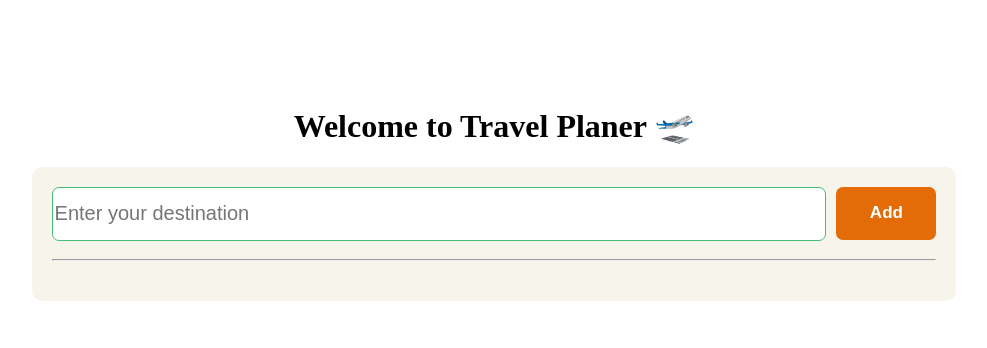
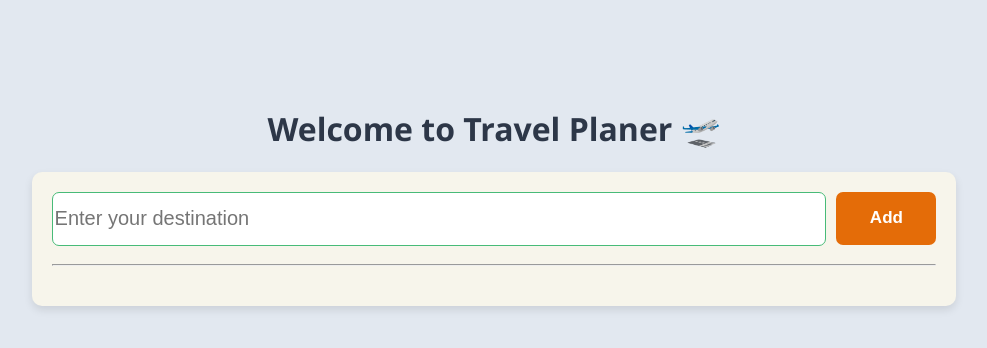
Before and after one commit to MdSabbirHossain002/api_project, a plain HTML site: page index.html in a window 1280 px wide. Shown: the whole page, without its empty margins (146-1133 px from the left). Drawn offline with Linux system fonts and the light colour scheme; no server answers; files whose address does not match are found by name.

```diff
--- a/main.js
+++ b/main.js
@@ -115,9 +115,7 @@ function showError(message){
     errorMsg.innerHTML = message;
     errorMsg.style.display = 'block';
     loadingIndicator.style.display = 'none';
-    // setTimeout(() =>{
-    //     errorMsg.style.display = 'none';
-    // }, 3500);
+
 }
 function toggleComplete(isVisited, id){
     fetch(`${API_URL}/${id}`,{
--- a/style.css
+++ b/style.css
@@ -4,47 +4,21 @@ body{
     justify-content: center;
     align-items: center;
     flex-direction: column;
-}.container{
+    background-color: #E2E8F0;
+}
+h1{
+    color: #2D3748;
+    font-family: 'Segoe UI', Tahoma, Geneva, Verdana, sans-serif;
+}
+.container{
     width: 70%;
     height: auto;
     background-color:#F7F5EB ;
     border-radius: 10px;
     padding: 20px;
+    box-shadow: 0 4px 8px rgba(0,0,0,0.1);
 }
-/* .error-msg{
-    font-weight: bold;
-    top:20px;
-    display: none;
-    margin-bottom: 10px;
-    width:400px;
-    text-align: center;
-    background-color:  #FED7D7;
-    color: #C53030;
-    padding: 10px;
-    border-radius: 7px;
-    position: relative;
-    overflow: hidden;
-}
-.error-msg::after{
-    content: "";
-    position: absolute;
-    width: 800px;
-    height: 100%;
-    background-color: #f09191;
-    left    :-100%;
-    top     :0;
-    border-radius:  7px;
-    opacity:0.5;
-    transform:translateX(100%);
-    transition: 3s;
-    animation: slideLeft 3s forwards;
-}
-@keyframes slideLeft{
-    to{
-        left: 50%;
-    }
-} */
- .error-msg {
+.error-msg {
   display: none;
   position: relative;
   background: #ffe5e5;
@@ -62,7 +36,6 @@ body{
   animation: fadeInOut 3.5s ease forwards;
 }
 
-/* Decorative animated bar using ::before */
 .error-msg::before {
   content: "";
   position: absolute;
@@ -77,7 +50,6 @@ body{
   border-radius: 0 0 8px 8px;
 }
 
-/* Fade in and out animation */
 @keyframes fadeInOut {
   0%   { opacity: 0; transform: translateY(-10px); }
   10%  { opacity: 1; transform: translateY(0); }
@@ -85,7 +57,6 @@ body{
   100% { opacity: 0; transform: translateY(-10px); }
 }
 
-/* Progress bar animation */
 @keyframes progressBar {
   0% { transform: scaleX(0); }
   100% { transform: scaleX(1); }
```
Also changed, not shown: image.png (added), img/screenshot.png (added), 1 other file.
